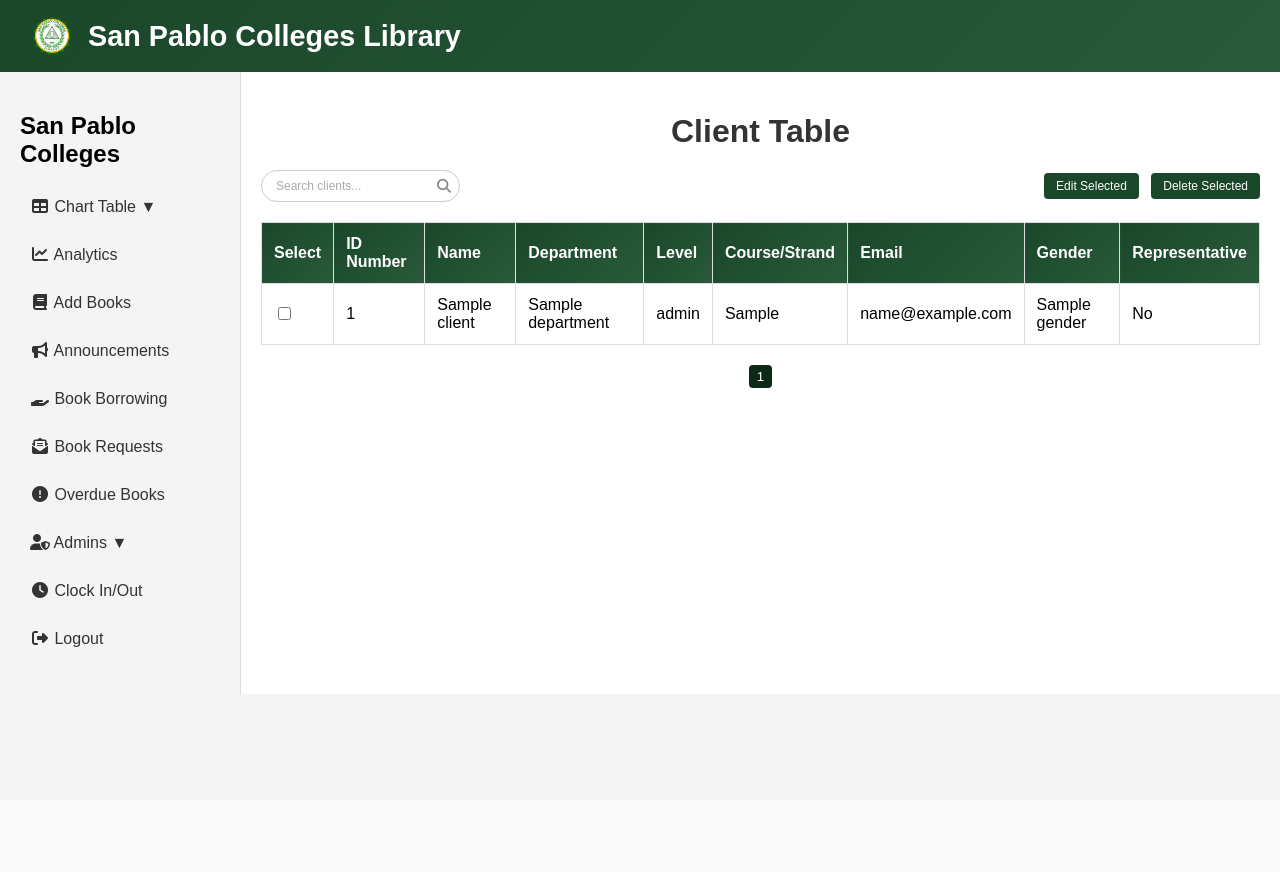
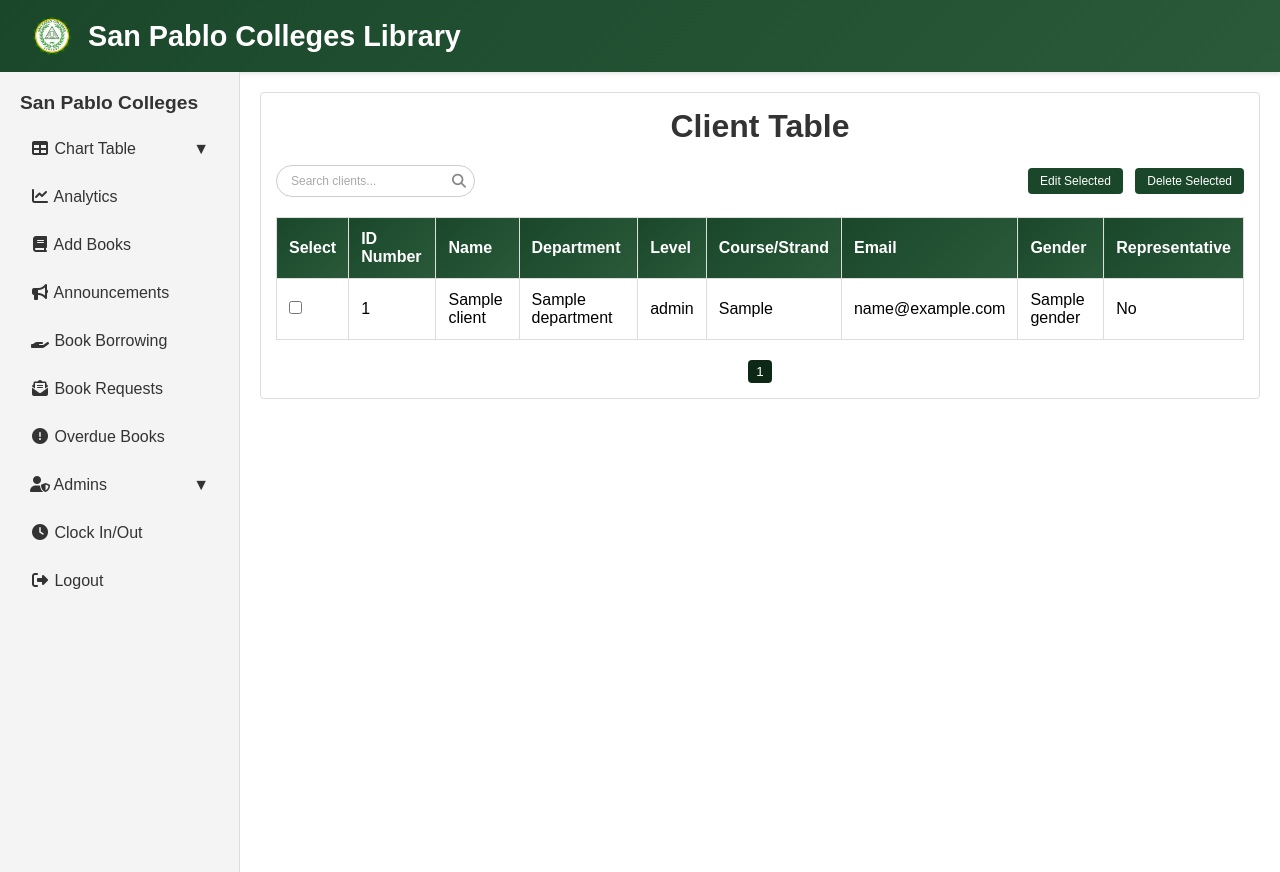
Before and after one commit to klengdrll/Library-Management-System, a Flask app: template templates/Dashboard.html in a window 1280 px wide. Before the commit the page ends 694 px from the top, so only its background shows below. Run offline with Flask 3, Linux system fonts and the light colour scheme; the template is opened without the code that fills it: most values are stand-ins (such as "Sample title", 1, 10 or a date in 2020); grey boxes marked "Sample" are stand-in pictures; some libraries are stand-ins or nearby versions.

Commit message:
[fix] responsive dashboard

```diff
--- a/templates/Dashboard.html
+++ b/templates/Dashboard.html
@@ -12,21 +12,37 @@
     <script src="https://cdn.jsdelivr.net/npm/sweetalert2@11"></script>
 
     <style>
+      /* Reset default spacing */
+      * {
+        margin: 0;
+        padding: 0;
+        box-sizing: border-box;
+      }
+
+      /* CSS Variables for consistency */
+      :root {
+        --sidebar-width: 240px;
+        --bg-color: #f4f4f4;
+        --primary-color: #333;
+        --header-bg: linear-gradient(135deg, #1a472a 0%, #2a5a3a 100%);
+      }
+
       /* Base styling */
       body {
         font-family: Arial, sans-serif;
-        margin: 0;
-        background-color: #f4f4f4;
+        background-color: var(--bg-color);
       }
       .hidden { display: none; }
+
       /* Header styling */
       .header {
         display: flex;
         justify-content: space-between;
         align-items: center;
         padding: 1rem 2rem;
-        background: linear-gradient(135deg, #1a472a 0%, #2a5a3a 100%);
+        background: var(--header-bg);
         box-shadow: 0 2px 4px rgba(0, 0, 0, 0.1);
+        position: relative;
       }
       .header-left {
         display: flex;
@@ -40,40 +56,116 @@
         text-decoration: none;
         font-weight: bold;
       }
-      /* Sidebar styling */
+      /* Mobile sidebar toggle button */
+      .sidebar-toggle {
+        display: none;
+        background: none;
+        border: none;
+        color: white;
+        font-size: 1.5rem;
+        cursor: pointer;
+      }
+
+      /* Layout styling */
       .container {
         display: flex;
+        min-height: 100vh;
       }
+
+      /* Improved Sidebar styling */
       .sidebar {
-        width: 200px;
-        background-color: #f4f4f4;
+        width: var(--sidebar-width);
+        background-color: var(--bg-color);
         padding: 20px;
         border-right: 1px solid #ddd;
         flex-shrink: 0;
+        position: sticky;
+        top: 0;
+        height: 100vh;
+        overflow-y: auto;
+        transition: all 0.3s ease;
       }
-      .sidebar ul { list-style: none; padding: 0; }
-      .sidebar li { margin-bottom: 10px; }
+      /* Custom scrollbar for sidebar */
+      .sidebar::-webkit-scrollbar {
+        width: 6px;
+      }
+      .sidebar::-webkit-scrollbar-thumb {
+        background-color: #ccc;
+        border-radius: 3px;
+      }
+      .sidebar:hover {
+        box-shadow: 2px 0 8px rgba(0,0,0,0.1);
+      }
+      .sidebar h2 {
+        margin-bottom: 1rem;
+        font-size: 1.2rem;
+        color: var(--primary-color);
+      }
+      .sidebar ul {
+        list-style: none;
+      }
+      .sidebar li {
+        margin-bottom: 10px;
+      }
       .sidebar a {
         display: block;
         padding: 10px;
         text-decoration: none;
-        color: #333;
+        color: var(--primary-color);
         border-radius: 4px;
+        transition: background-color 0.3s, padding-left 0.3s;
       }
-      .sidebar a:hover { background-color: #e0e0e0; }
+      .sidebar a:hover {
+        background-color: #e0e0e0;
+        padding-left: 15px;
+      }
       .dropdown-content {
         display: none;
         list-style: none;
-        padding-left: 20px;
+        padding-left: 15px;
         margin-top: 5px;
+        transition: opacity 0.3s;
       }
-      .dropdown.active .dropdown-content { display: block; }
-      /* Main Content */
+      .dropdown.active .dropdown-content {
+        display: block;
+      }
+      .dropdown-icon {
+        float: right;
+      }
+
+      /* Main Content styling */
       .content {
         flex-grow: 1;
         padding: 20px;
         background-color: #fff;
         overflow-x: auto;
+      }
+      .content > div {
+        margin-bottom: 20px;
+        padding: 15px;
+        border: 1px solid #ddd;
+        border-radius: 4px;
+      }
+
+      /* Responsive styles */
+      @media (max-width: 768px) {
+        .container {
+          flex-direction: column;
+        }
+        .sidebar {
+          width: 100%;
+          height: auto;
+          position: relative;
+          border-right: none;
+          border-bottom: 1px solid #ddd;
+          display: none;
+        }
+        .sidebar.active {
+          display: block;
+        }
+        .sidebar-toggle {
+          display: inline-block;
+        }
       }
     </style>
   </head>
@@ -81,6 +173,7 @@
     <!-- Header Section -->
     <header class="header">
       <div class="header-left">
+        <button class="sidebar-toggle" onclick="toggleSidebar()"><i class="fas fa-bars"></i></button>
         <img src="{{ url_for('static', filename='images/SPC_lib.png') }}" alt="SPC Logo" class="header-logo" />
         <a href="/" class="header-title">San Pablo Colleges Library</a>
       </div>
@@ -88,12 +181,12 @@
 
     <div class="container">
       <!-- Sidebar Navigation -->
-      <aside class="sidebar">
+      <aside class="sidebar" id="sidebar">
         <h2>San Pablo Colleges</h2>
         <ul>
           <li class="dropdown">
             <a href="#" onclick="toggleDropdown('chartDropdown')">
-              <span><i class="fas fa-table fa-fw"></i> Chart Table</span>
+              <i class="fas fa-table fa-fw"></i> Chart Table
               <span class="dropdown-icon">▼</span>
             </a>
             <ul id="chartDropdown" class="dropdown-content">
@@ -103,37 +196,37 @@
           </li>
           <li>
             <a href="#" onclick="showSection('analytics')">
-              <span><i class="fas fa-chart-line fa-fw"></i> Analytics</span>
+              <i class="fas fa-chart-line fa-fw"></i> Analytics
             </a>
           </li>
           <li>
             <a href="BookInput" onclick="showSection('BookInput')">
-              <span><i class="fas fa-book fa-fw"></i> Add Books</span>
+              <i class="fas fa-book fa-fw"></i> Add Books
             </a>
           </li>
           <li>
             <a href="#" onclick="showSection('announcement')">
-              <span><i class="fas fa-bullhorn fa-fw"></i> Announcements</span>
+              <i class="fas fa-bullhorn fa-fw"></i> Announcements
             </a>
           </li>
           <li>
             <a href="#" onclick="showSection('bookBorrowing')">
-              <span><i class="fas fa-hand-holding fa-fw"></i> Book Borrowing</span>
+              <i class="fas fa-hand-holding fa-fw"></i> Book Borrowing
             </a>
           </li>
           <li>
             <a href="#" onclick="showSection('bookRequests')">
-              <span><i class="fas fa-envelope-open-text fa-fw"></i> Book Requests</span>
+              <i class="fas fa-envelope-open-text fa-fw"></i> Book Requests
             </a>
           </li>
           <li>
-            <a href="#" onclick="showSection('overdueManagement');">
-              <span><i class="fas fa-exclamation-circle fa-fw"></i> Overdue Books</span>
+            <a href="#" onclick="showSection('overdueManagement')">
+              <i class="fas fa-exclamation-circle fa-fw"></i> Overdue Books
             </a>
           </li>
           <li class="dropdown">
             <a href="#" onclick="toggleDropdown('adminDropdown')">
-              <span><i class="fas fa-user-shield fa-fw"></i> Admins</span>
+              <i class="fas fa-user-shield fa-fw"></i> Admins
               <span class="dropdown-icon">▼</span>
             </a>
             <ul id="adminDropdown" class="dropdown-content">
@@ -142,12 +235,12 @@
           </li>
           <li>
             <a href="/admin_clock_in_out">
-              <span><i class="fas fa-clock fa-fw"></i> Clock In/Out</span>
+              <i class="fas fa-clock fa-fw"></i> Clock In/Out
             </a>
           </li>
           <li>
             <a href="/logout">
-              <span><i class="fas fa-sign-out-alt fa-fw"></i> Logout</span>
+              <i class="fas fa-sign-out-alt fa-fw"></i> Logout
             </a>
           </li>
         </ul>
@@ -169,34 +262,39 @@
         {% include 'components/overdue_management.html' %}
         <!-- Book Requests -->
         {% include 'components/book_request.html' %}
-
         <!-- Manage Librarians -->
         {% include 'components/manage_librarians.html' %}
       </main>
     </div>
 
     <script>
-      // Sidebar Dropdown Toggle
+      // Toggle sidebar for mobile view
+      function toggleSidebar() {
+        const sidebar = document.getElementById('sidebar');
+        sidebar.classList.toggle('active');
+      }
+
+      // Toggle dropdown menus in sidebar
       function toggleDropdown(dropdownId) {
         const dropdownParent = document.querySelector('#' + dropdownId).parentElement;
         dropdownParent.classList.toggle('active');
-        const arrow = dropdownParent.querySelector('a').innerHTML;
-        if (arrow.includes('▼')) {
-          dropdownParent.querySelector('a').innerHTML = arrow.replace('▼', '▲');
-        } else {
-          dropdownParent.querySelector('a').innerHTML = arrow.replace('▲', '▼');
+        const iconEl = dropdownParent.querySelector('.dropdown-icon');
+        iconEl.innerHTML = iconEl.innerHTML === '▼' ? '▲' : '▼';
+      }
+
+      // Display selected section, hide others
+      function showSection(sectionId) {
+        const sections = document.querySelectorAll('.content > div');
+        sections.forEach(section => section.classList.add('hidden'));
+
+        const targetSection = document.getElementById(sectionId);
+        if (targetSection) {
+          targetSection.classList.remove('hidden');
+          document.querySelector('.content').scrollTop = 0;
         }
       }
 
-      // Show specific dashboard section and hide others
-      function showSection(sectionId) {
-        const sections = document.querySelectorAll('.content > div');
-        sections.forEach(section => section.classList.add('hidden'));
-        const targetSection = document.getElementById(sectionId);
-        if (targetSection) targetSection.classList.remove('hidden');
-      }
-
-      // Optional: Initialize section based on URL query parameter
+      // Initialize section based on URL parameter when page loads
       window.addEventListener('DOMContentLoaded', () => {
         const urlParams = new URLSearchParams(window.location.search);
         const section = urlParams.get('section');
```
Also changed, not shown: .qodo/history.sqlite.
